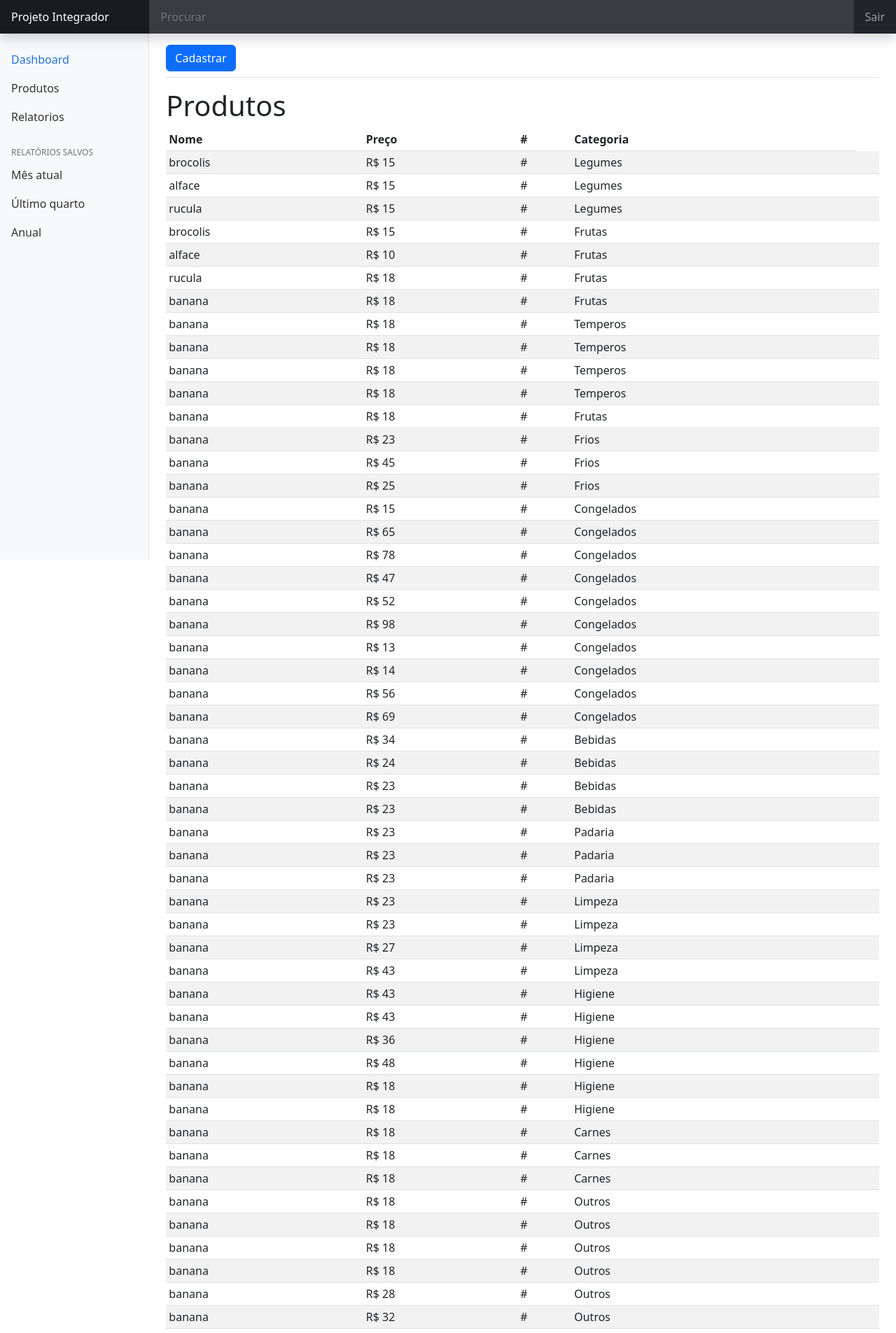
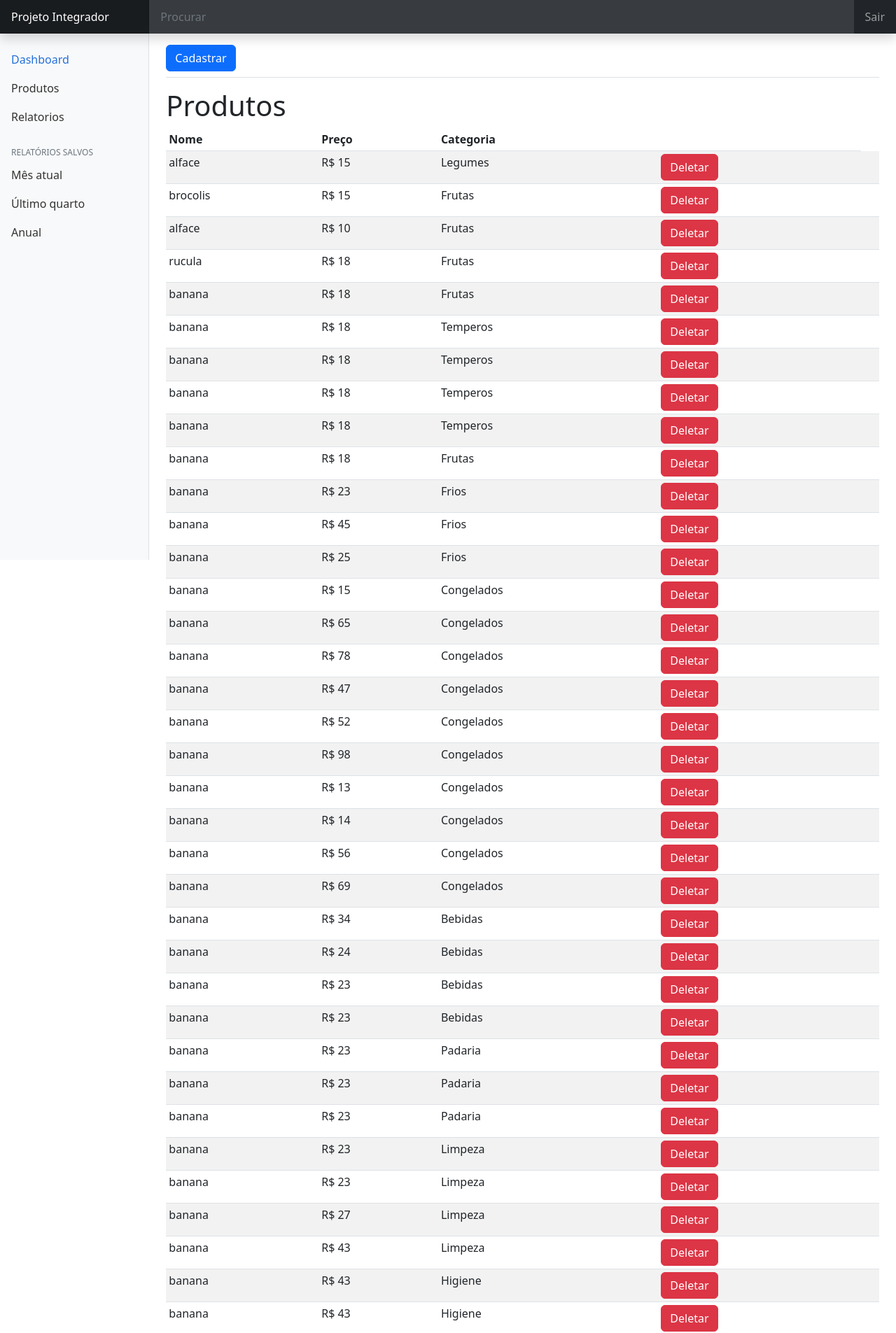
Before and after one commit to Cacohh/marketAnalyzer, a Vue app: page /produtos in a window 1280 px wide. Shown: the top 1905 px of the page at 70% size. Built offline with nearby package versions, Linux system fonts and the light colour scheme; data requests are answered from the project's data file.

Commit message:
Finalizado MVP

```diff
--- a/db/database.json
+++ b/db/database.json
@@ -47,21 +47,9 @@
   ],
   "produtos": [
     {
-      "id": 1,
-      "tipo": "Legumes",
-      "produto": "brocolis",
-      "preco": 15
-    },
-    {
       "id": 2,
       "tipo": "Legumes",
       "produto": "alface",
-      "preco": 15
-    },
-    {
-      "id": 3,
-      "tipo": "Legumes",
-      "produto": "rucula",
       "preco": 15
     },
     {
@@ -311,12 +299,6 @@
       "preco": 18
     },
     {
-      "id": 45,
-      "tipo": "Carnes",
-      "produto": "banana",
-      "preco": 18
-    },
-    {
       "id": 46,
       "tipo": "Outros",
       "produto": "banana",
@@ -345,18 +327,6 @@
       "tipo": "Outros",
       "produto": "banana",
       "preco": 28
-    },
-    {
-      "id": 51,
-      "tipo": "Outros",
-      "produto": "banana",
-      "preco": 32
-    },
-    {
-      "id": 52,
-      "tipo": "Outros",
-      "produto": "banana",
-      "preco": 20
     }
   ],
   "usuarios": [
--- a/src/views/CadastrarProduto.vue
+++ b/src/views/CadastrarProduto.vue
@@ -85,9 +85,9 @@
                             </div>
 
                             <div class="col-12">
-                                <select class="form-select" aria-label="Default select example">
-                                    <option selected>Open this select menu</option>
-                                    <option value="" v-for="categoria in categorias" :key="categoria.id">{{ categoria.tipo }}</option>
+                                <select class="form-select" aria-label="Default select example" v-model="tipo">
+                                    <option selected>Selecione a categoria</option>
+                                    <option :value="categoria.tipo" v-for="categoria in categorias" :key="categoria.id">{{ categoria.tipo }}</option>
                                 </select>
                             </div>
                             <div class="col-12">
@@ -108,7 +108,7 @@ export default {
     data() {
         return {
             produto: "",
-            tipo: "",
+            tipo: null,
             preco: null,
             categorias: null
         }
@@ -119,8 +119,8 @@ export default {
             const data = {
                 produto: this.produto,
                 tipo: this.tipo,
-                preco: this.preco
-            }
+                preco: this.preco,
+            };
 
             const dataJson = JSON.stringify(data);
 
@@ -129,6 +129,10 @@ export default {
                 headers: { "Content-Type": "application/json" },
                 body: dataJson
             });
+
+            const res = await req.json();
+            console.log(res)
+
         },
         async getCategorias() {
             const reqCategorias = await fetch("http://localhost:3000/categorias");
--- a/src/views/Produtos.vue
+++ b/src/views/Produtos.vue
@@ -87,16 +87,16 @@
                   <tr>
                     <th scope="col">Nome</th>
                     <th scope="col">Preço</th>
-                    <th scope="col">#</th>
                     <th scope="col">Categoria</th>
+                    <th scope="col"></th>
                   </tr>
                 </thead>
                 <tbody>
                   <tr v-for="produto in produtos" :key="produto.id">
                     <td>{{ produto.produto }}</td>
                     <td>R$ {{ produto.preco }}</td>
-                    <td>#</td>
                     <td>{{ produto.tipo }}</td>
+                    <td><button type="button" class="btn btn-danger" @click="deletarProduto(produto.id)">Deletar</button></td>
                     <td></td>
                   </tr>
                 </tbody>
@@ -121,6 +121,16 @@
     methods: {
       singout() {
         this.$router.push({ path: '/' })
+      },
+      async deletarProduto(id) {
+
+        const req = await fetch(`http://localhost:3000/produtos/${id}`, {
+          method: "DELETE"
+        });
+        const res = await req.json();
+
+        this.getCategorias();
+
       },
       cadastrarProduto() {
         this.$router.push({ path: '/cadastrarProduto' })
```
